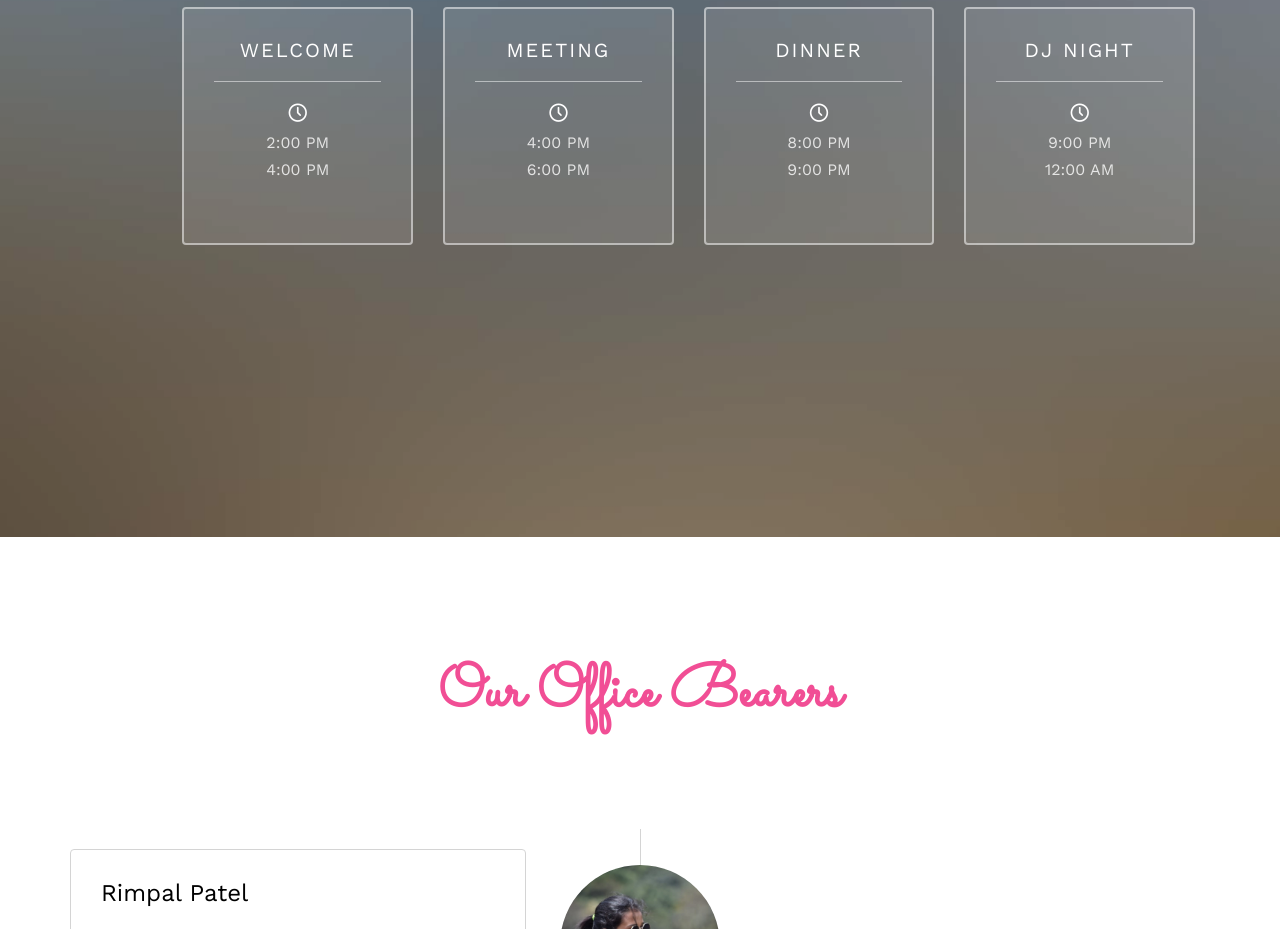
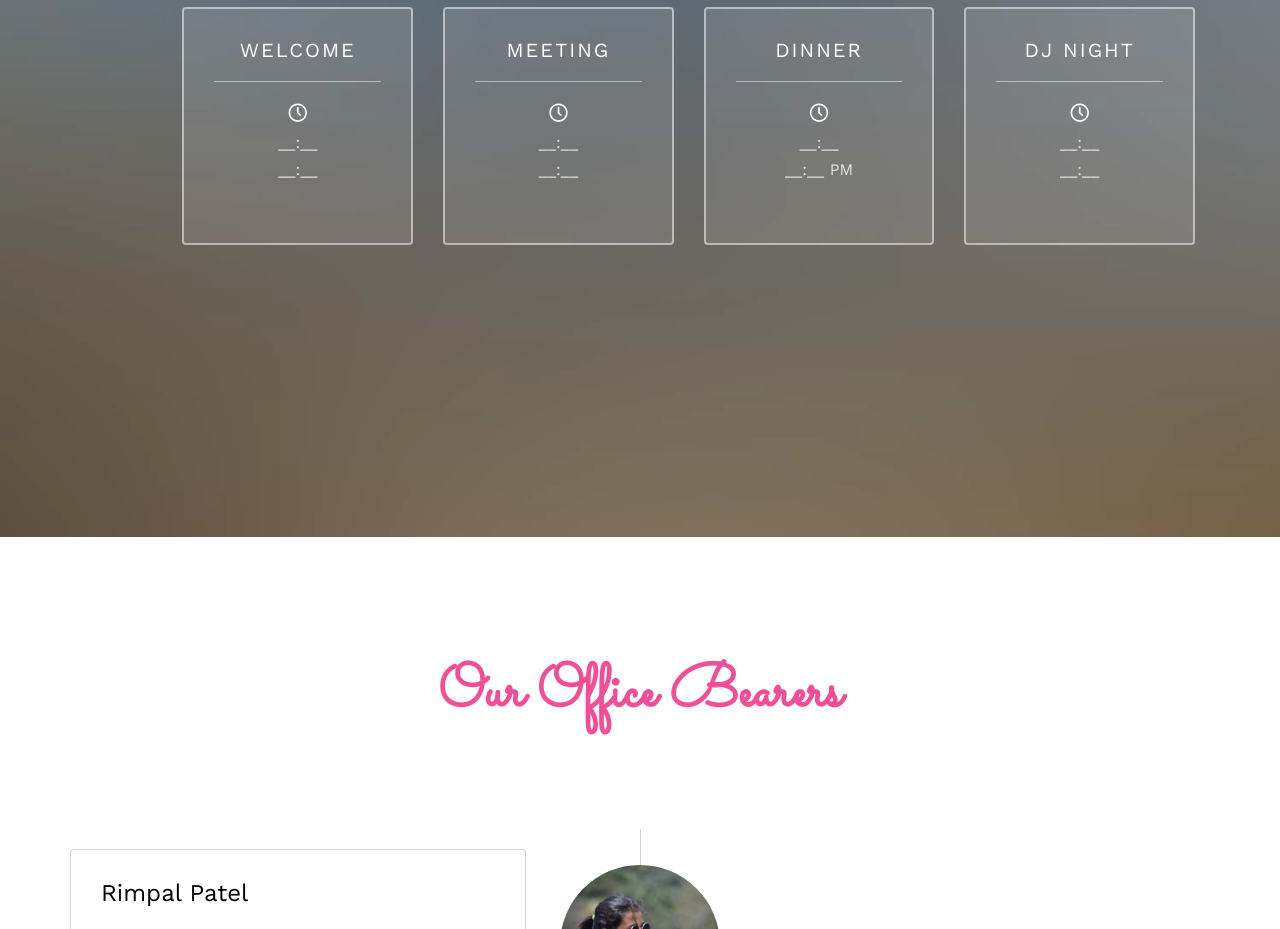
Before and after one commit to sammercy007/NAAJ, a plain HTML site: page index.html in a window 1280 px wide. Shown: the part 1860-2789 px from the top of the page. Drawn offline with nearby package versions, Linux system fonts and the light colour scheme; files whose address does not match are found by name.

Commit message:
Update index.html

```diff
--- a/index.html
+++ b/index.html
@@ -145,8 +145,8 @@
 									<h3>Welcome</h3>
 									<div class="event-col">
 										<i class="icon-clock"></i>
-										<span>2:00 PM</span>
-										<span>4:00 PM</span>
+										<span>__:__</span>
+										<span>__:__</span>
 									</div>
 								</div>
 							</div>
@@ -155,8 +155,8 @@
 									<h3>Meeting</h3>
 									<div class="event-col">
 										<i class="icon-clock"></i>
-										<span>4:00 PM</span>
-										<span>6:00 PM</span>
+										<span>__:__</span>
+										<span>__:__</span>
 									</div>
 								</div>
 							</div>
@@ -165,8 +165,8 @@
 									<h3>Dinner</h3>
 									<div class="event-col">
 										<i class="icon-clock"></i>
-										<span>8:00 PM</span>
-										<span>9:00 PM</span>
+										<span>__:__</span>
+										<span>__:__ PM</span>
 									</div>
 								</div>
 							</div>
@@ -175,8 +175,8 @@
 									<h3>DJ Night</h3>
 									<div class="event-col">
 										<i class="icon-clock"></i>
-										<span>9:00 PM</span>
-										<span>12:00 AM</span>
+										<span>__:__</span>
+										<span>__:__</span>
 									</div>
 								</div>
 							</div>
```
